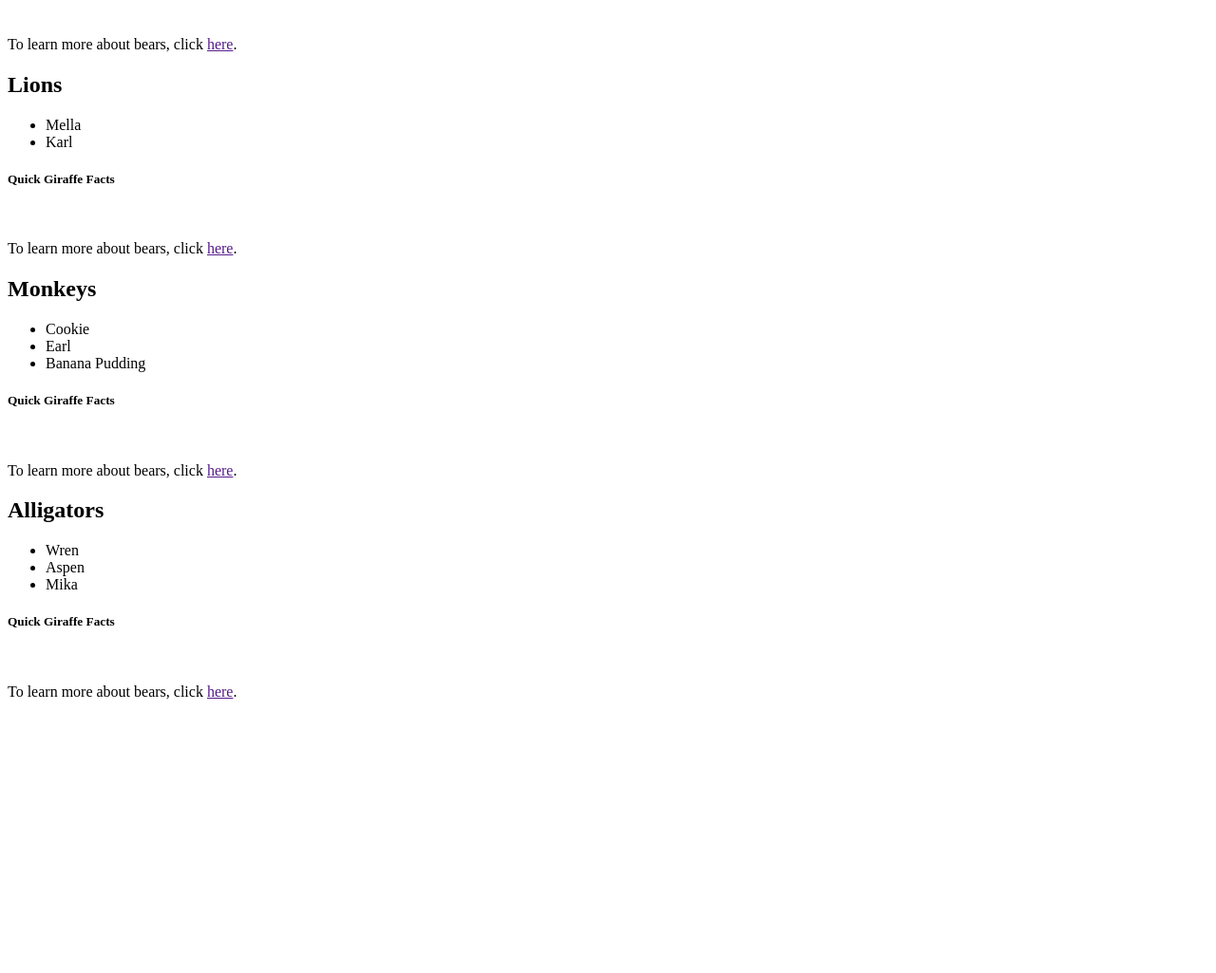
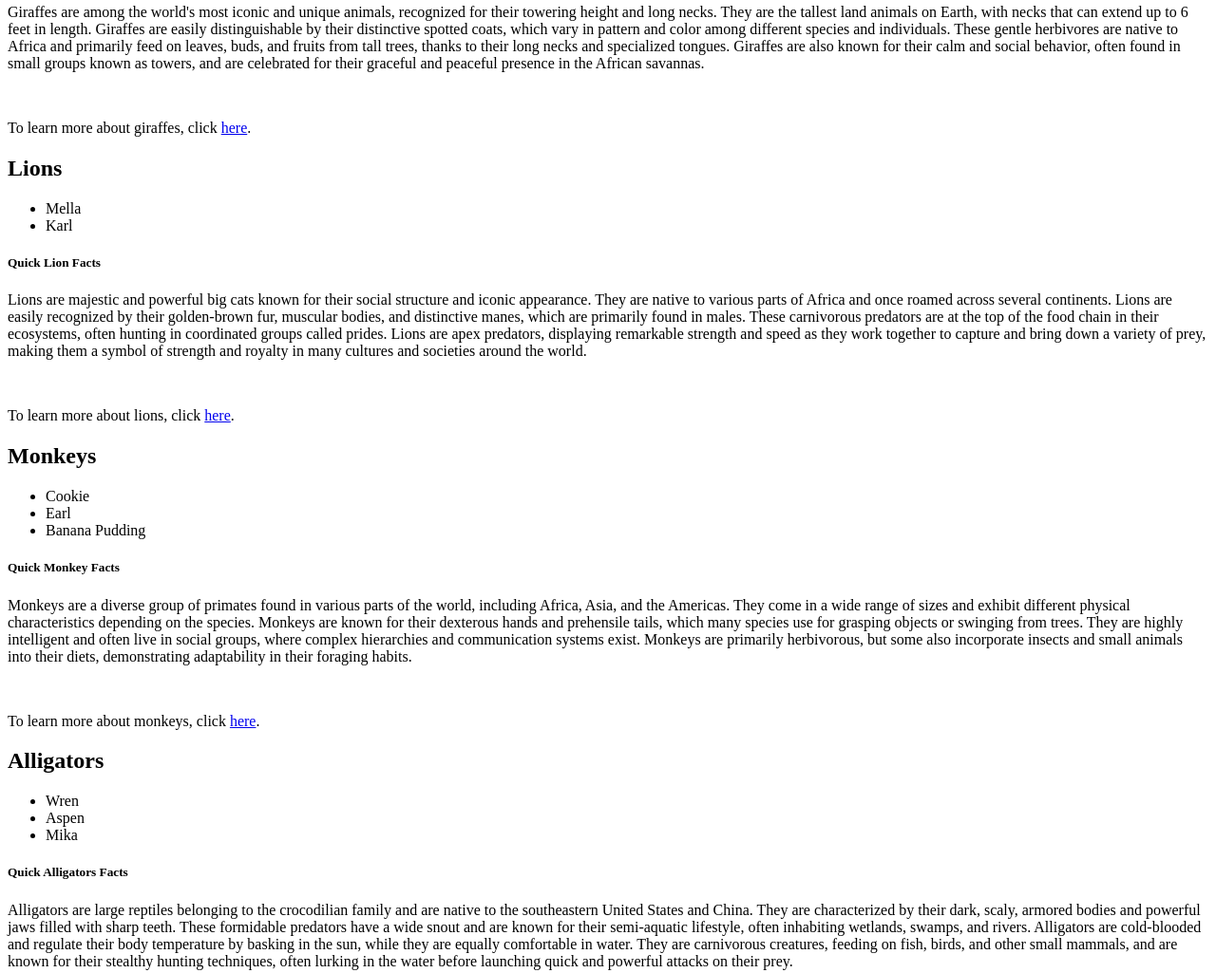
Before and after one commit to cturnbull19/block05-workshop_zoo, a plain HTML site: page index.html in a window 1280 px wide. Shown: the part 560-1585 px from the top of the page at 95% size. Before the commit the page ends 1314 px from the top, so only its background shows below. Drawn offline with Linux system fonts and the light colour scheme.

Commit message:
Descriptions and Links

```diff
--- a/index.html
+++ b/index.html
@@ -41,10 +41,10 @@
             <article>
                 <h5>Quick Giraffe Facts</h5>
                 <p>
-
+                    Giraffes are among the world's most iconic and unique animals, recognized for their towering height and long necks. They are the tallest land animals on Earth, with necks that can extend up to 6 feet in length. Giraffes are easily distinguishable by their distinctive spotted coats, which vary in pattern and color among different species and individuals. These gentle herbivores are native to Africa and primarily feed on leaves, buds, and fruits from tall trees, thanks to their long necks and specialized tongues. Giraffes are also known for their calm and social behavior, often found in small groups known as towers, and are celebrated for their graceful and peaceful presence in the African savannas.
                 </p>
                 <br>
-                <p>To learn more about bears, click <a href=""> here</a>.
+                <p>To learn more about giraffes, click <a href="https://giraffeconservation.org/facts/fascinating-giraffe-facts/"> here</a>.
                 </p>
             </article>
     </section>
@@ -56,12 +56,12 @@
                 <li>Karl</li>
             </ul>
         <article>
-             <h5>Quick Giraffe Facts</h5>
+             <h5>Quick Lion Facts</h5>
              <p>
-
+                Lions are majestic and powerful big cats known for their social structure and iconic appearance. They are native to various parts of Africa and once roamed across several continents. Lions are easily recognized by their golden-brown fur, muscular bodies, and distinctive manes, which are primarily found in males. These carnivorous predators are at the top of the food chain in their ecosystems, often hunting in coordinated groups called prides. Lions are apex predators, displaying remarkable strength and speed as they work together to capture and bring down a variety of prey, making them a symbol of strength and royalty in many cultures and societies around the world.
             </p>
             <br>
-            <p>To learn more about bears, click <a href=""> here</a>.
+            <p>To learn more about lions, click <a href="https://www.wwf.org.uk/learn/fascinating-facts/lions"> here</a>.
             </p>
         </article>
     </section>
@@ -74,12 +74,12 @@
                 <li>Banana Pudding</li>
             </ul>
         <article>
-            <h5>Quick Giraffe Facts</h5>
+            <h5>Quick Monkey Facts</h5>
             <p>
-
+                Monkeys are a diverse group of primates found in various parts of the world, including Africa, Asia, and the Americas. They come in a wide range of sizes and exhibit different physical characteristics depending on the species. Monkeys are known for their dexterous hands and prehensile tails, which many species use for grasping objects or swinging from trees. They are highly intelligent and often live in social groups, where complex hierarchies and communication systems exist. Monkeys are primarily herbivorous, but some also incorporate insects and small animals into their diets, demonstrating adaptability in their foraging habits.
             </p>
             <br>
-            <p>To learn more about bears, click <a href=""> here</a>.
+            <p>To learn more about monkeys, click <a href="https://www.treehugger.com/things-you-didnt-know-about-monkeys-4869728"> here</a>.
             </p>
         </article>
     </section>
@@ -92,12 +92,12 @@
                 <li>Mika</li>
             </ul>
         <article>
-            <h5>Quick Giraffe Facts</h5>
+            <h5>Quick Alligators Facts</h5>
             <p>
-
+                Alligators are large reptiles belonging to the crocodilian family and are native to the southeastern United States and China. They are characterized by their dark, scaly, armored bodies and powerful jaws filled with sharp teeth. These formidable predators have a wide snout and are known for their semi-aquatic lifestyle, often inhabiting wetlands, swamps, and rivers. Alligators are cold-blooded and regulate their body temperature by basking in the sun, while they are equally comfortable in water. They are carnivorous creatures, feeding on fish, birds, and other small mammals, and are known for their stealthy hunting techniques, often lurking in the water before launching quick and powerful attacks on their prey.
             </p>
             <br>
-            <p>To learn more about bears, click <a href=""> here</a>.
+            <p>To learn more about alligators, click <a href="https://www.treehugger.com/alligator-facts-5119214"> here</a>.
             </p>
            </article>
     </section>
```
